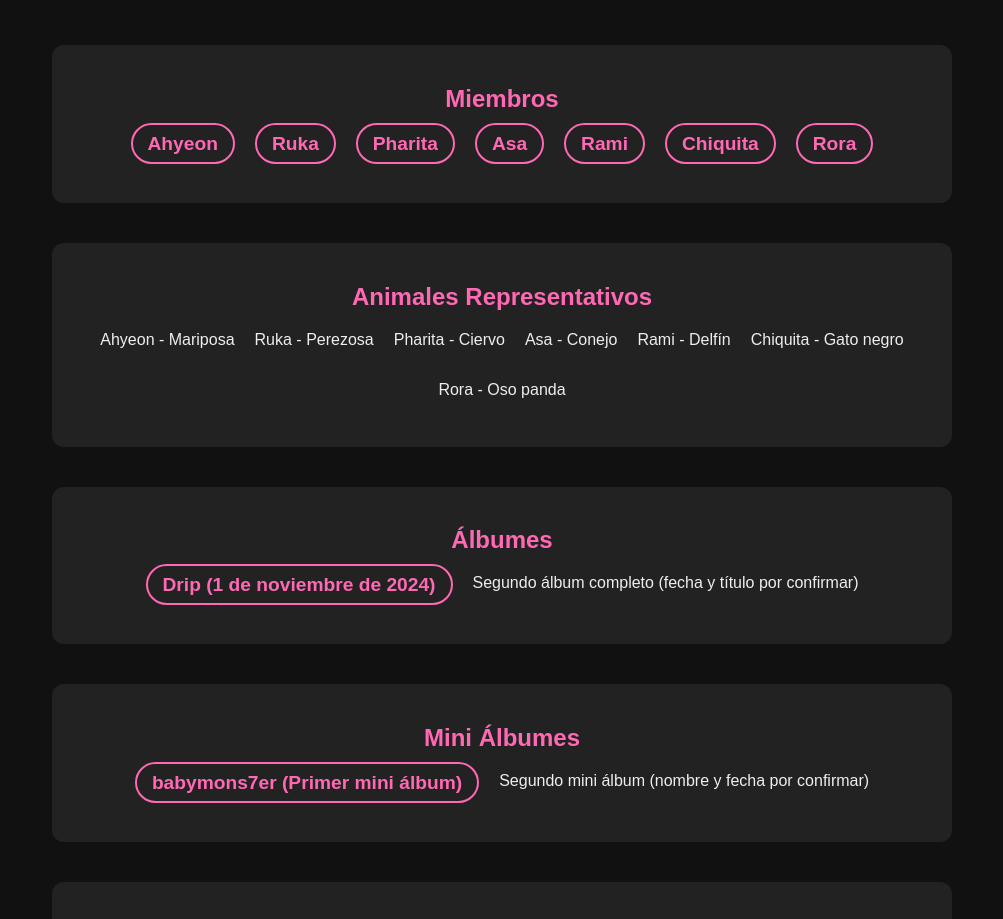
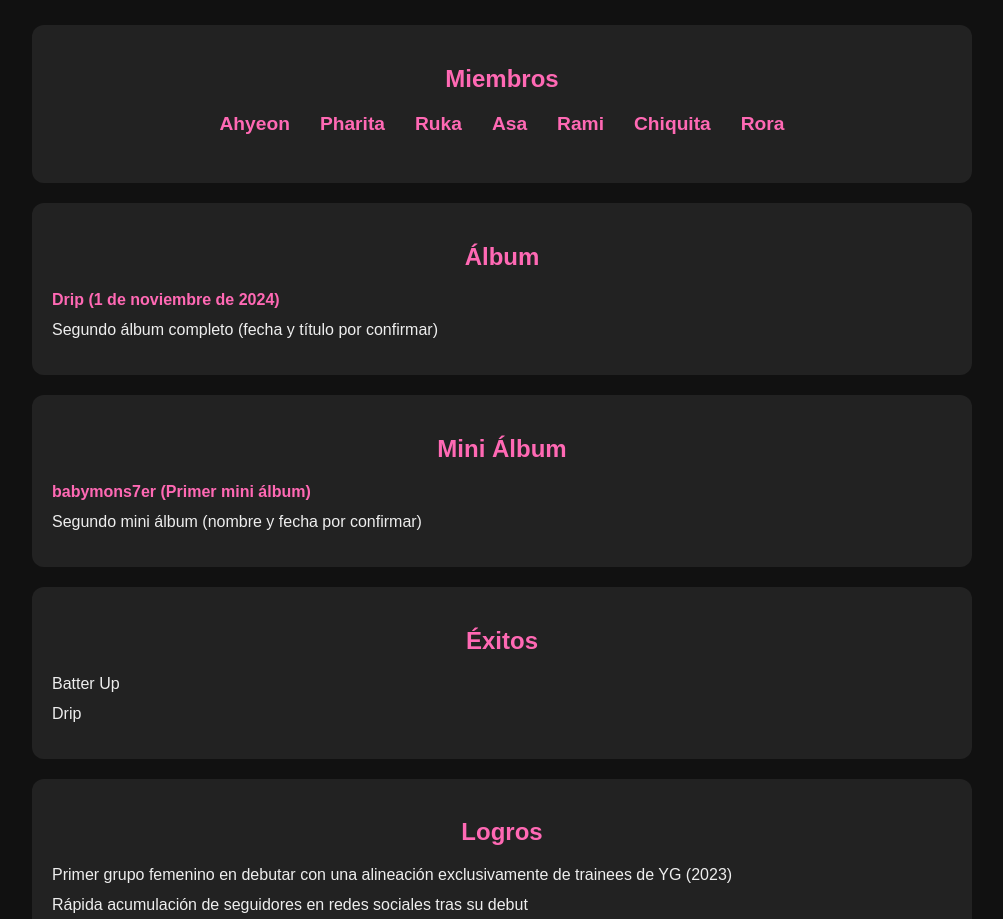
Before and after one commit to SharonMyoui/Babymonster-, a plain HTML site: page index.html in a window 1280 px wide. Shown: the part 152-1071 px from the top of the page, without its empty margins (138-1141 px from the left). Drawn offline with Linux system fonts and the light colour scheme.

Commit message:
Actualizar index.html

```diff
--- a/index.html
+++ b/index.html
@@ -19,41 +19,33 @@
     color: #eee;
     margin: 0;
     padding: 20px;
-    display: flex;
-    flex-direction: column;
-    align-items: center; /* Centra todo el contenido */
   }
   h1 {
     font-size: 4rem;
     font-weight: bold;
+    text-align: center;
     background: linear-gradient(90deg, #ff9a9e, #fad0c4, #fad0c4, #ff9a9e);
     background-size: 200% 100%;
     -webkit-background-clip: text;
     -webkit-text-fill-color: transparent;
     animation: glitter 3s infinite;
     margin-bottom: 40px;
-    text-align: center;
   }
   h2 {
     color: #ff69b4;
     text-align: center;
+    margin-bottom: 20px;
   }
   .section {
     max-width: 900px;
-    width: 100%;
-    margin: 20px 0;
+    margin: 20px auto;
     padding: 20px;
     background: #222;
     border-radius: 12px;
-    box-sizing: border-box;
   }
   ul {
     list-style: none;
     padding: 0;
-    display: flex;
-    flex-wrap: wrap;
-    justify-content: center;
-    gap: 20px;
   }
   li {
     margin-bottom: 12px;
@@ -62,16 +54,31 @@
     color: #ff69b4;
     text-decoration: none;
     font-weight: bold;
-    font-size: 1.2rem;
-    cursor: pointer;
-    padding: 8px 15px;
-    border: 2px solid #ff69b4;
-    border-radius: 30px;
-    transition: background-color 0.3s ease, color 0.3s ease;
   }
   a:hover {
-    background-color: #ff69b4;
-    color: #111;
+    text-decoration: underline;
+  }
+  /* Miembros nombres estilo */
+  .members-list {
+    text-align: center;
+    list-style: none;
+    padding: 0;
+    display: flex;
+    justify-content: center;
+    gap: 30px;
+    flex-wrap: wrap;
+  }
+  .members-list li a {
+    color: #ff69b4;
+    font-weight: bold;
+    font-size: 1.2rem;
+    text-decoration: none;
+    cursor: pointer;
+    transition: color 0.3s ease;
+  }
+  .members-list li a:hover {
+    color: #ff4aa1;
+    text-decoration: underline;
   }
 </style>
 </head>
@@ -79,36 +86,21 @@
 
 <h1>BabyMonster</h1>
 
-<div class="section members-section">
+<div class="section">
   <h2>Miembros</h2>
-  <ul>
+  <ul class="members-list">
     <li><a href="https://pin.it/7KqLovOvk" target="_blank" rel="noopener noreferrer">Ahyeon</a></li>
-    <li><a href="https://pin.it/KS97JUkVI" target="_blank" rel="noopener noreferrer">Ruka</a></li>
-    <li><a href="https://pin.it/219JwNSoC" target="_blank" rel="noopener noreferrer">Pharita</a></li>
+    <li><a href="https://pin.it/KS97JUkVI" target="_blank" rel="noopener noreferrer">Pharita</a></li>
+    <li><a href="https://pin.it/7mA3tpRjw" target="_blank" rel="noopener noreferrer">Ruka</a></li>
     <li><a href="https://pin.it/6HD2iKLJJ" target="_blank" rel="noopener noreferrer">Asa</a></li>
-    <li><a href="" target="_blank" rel="noopener noreferrer">Rami</a></li>
+    <li><a href="https://pin.it/4W1cRQjZp" target="_blank" rel="noopener noreferrer">Rami</a></li>
     <li><a href="https://pin.it/H3iPLpxZG" target="_blank" rel="noopener noreferrer">Chiquita</a></li>
     <li><a href="https://pin.it/5sdMvEtXC" target="_blank" rel="noopener noreferrer">Rora</a></li>
   </ul>
 </div>
 
-<!-- Resto del contenido igual que antes -->
-
 <div class="section">
-  <h2>Animales Representativos</h2>
-  <ul>
-    <li>Ahyeon - Mariposa</li>
-    <li>Ruka - Perezosa</li>
-    <li>Pharita - Ciervo</li>
-    <li>Asa - Conejo</li>
-    <li>Rami - Delfín</li>
-    <li>Chiquita - Gato negro</li>
-    <li>Rora - Oso panda</li>
-  </ul>
-</div>
-
-<div class="section">
-  <h2>Álbumes</h2>
+  <h2>Álbum</h2>
   <ul>
     <li><a href="https://youtu.be/h2vOMeKN-fQ" target="_blank" rel="noopener noreferrer">Drip (1 de noviembre de 2024)</a></li>
     <li>Segundo álbum completo (fecha y título por confirmar)</li>
@@ -116,7 +108,7 @@
 </div>
 
 <div class="section">
-  <h2>Mini Álbumes</h2>
+  <h2>Mini Álbum</h2>
   <ul>
     <li><a href="https://youtu.be/2oIQH3Z7PnY" target="_blank" rel="noopener noreferrer">babymons7er (Primer mini álbum)</a></li>
     <li>Segundo mini álbum (nombre y fecha por confirmar)</li>
@@ -126,8 +118,8 @@
 <div class="section">
   <h2>Éxitos</h2>
   <ul>
-    <li>Shining Star</li>
-    <li>Dream High</li>
+    <li>Batter Up</li>
+    <li>Drip</li>
   </ul>
 </div>
 
@@ -143,25 +135,26 @@
 <div class="section">
   <h2>Extras</h2>
   <ul>
-    <li>Debutaron principalmente como OT6 en "Batter Up" porque Ahyeon estaba con problemas de salud (2023)</li>
-    <li>Debut oficial como OT7 el 1 de abril de 2024 con el álbum <em>babymons7er</em></li>
-    <li>Salida del álbum <em>Drip</em> el 1 de noviembre de 2024</li>
+    <li>Debutaron principalmente como OT6 en "Batter Up" (2023) porque Ahyeon estaba con problemas de salud</li>
+    <li>Debut oficial como OT7 el 1 de abril de 2024 con el mini álbum <em>babymons7er</em> (incluye "Batter Up")</li>
+    <li>Salida del primer álbum completo <em>Drip</em> el 1 de noviembre de 2024</li>
     <li>Rami entró en hiatus (fecha no especificada)</li>
     <li>Nuevo lanzamiento el 1 de julio de 2024</li>
-    <li>Segundo mini álbum lanzado (nombre y fecha por confirmar)</li>
+    <li>Segundo mini álbum <em>Alvin</em> lanzado el 1 de octubre de 2024 (nombre por confirmar)</li>
+    <li>El fandom oficial de BabyMonster se llama <strong>Monstiez</strong></li>
   </ul>
 </div>
 
 <div class="section">
   <h2>Solos de Pre-debut</h2>
   <ul>
-    <li><strong>Pharita:</strong> All of me</li>
-    <li><strong>Rora:</strong> Someone you loved</li>
-    <li><strong>Asa:</strong> Me, myself &amp; I</li>
-    <li><strong>Chiquita:</strong> Traitor</li>
-    <li><strong>Ruka:</strong> Astronaut In The Ocean + 멘붕</li>
-    <li><strong>Haram/Rami:</strong> Pick up your feelings</li>
-    <li><strong>Ahyeon:</strong> Dangerously</li>
+    <li><strong>Pharita:</strong> <a href="#" target="_blank" rel="noopener noreferrer">All of me</a></li>
+    <li><strong>Rora:</strong> <a href="#" target="_blank" rel="noopener noreferrer">Someone you loved</a></li>
+    <li><strong>Asa:</strong> <a href="#" target="_blank" rel="noopener noreferrer">Me, myself &amp; I</a></li>
+    <li><strong>Chiquita:</strong> <a href="#" target="_blank" rel="noopener noreferrer">Traitor</a></li>
+    <li><strong>Ruka:</strong> <a href="#" target="_blank" rel="noopener noreferrer">Astronaut In The Ocean</a> + "멘붕"</li>
+    <li><strong>Haram/Rami:</strong> <a href="#" target="_blank" rel="noopener noreferrer">Pick up your feelings</a></li>
+    <li><strong>Ahyeon:</strong> <a href="#" target="_blank" rel="noopener noreferrer">Dangerously</a></li>
   </ul>
 </div>
 
```
